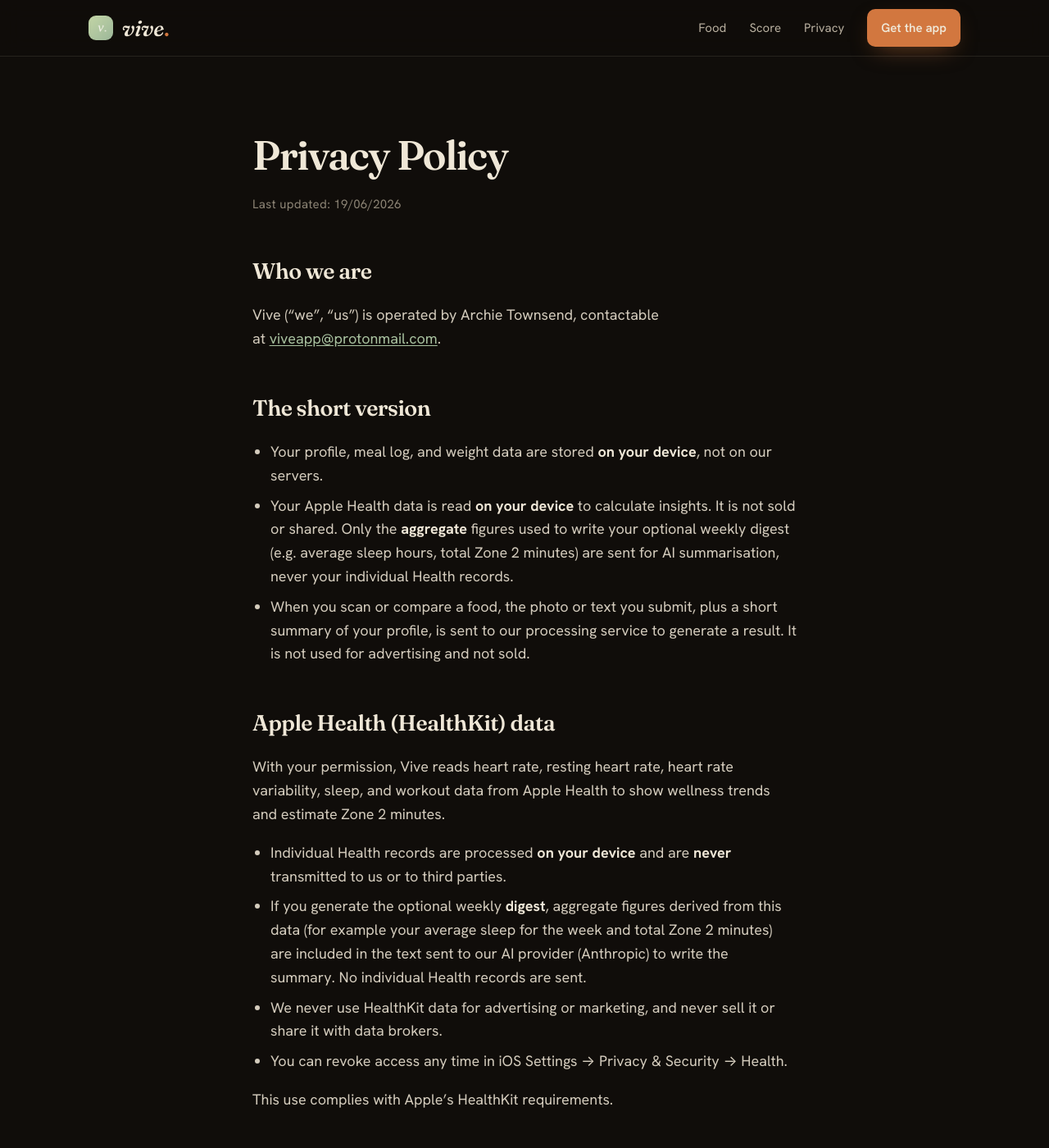
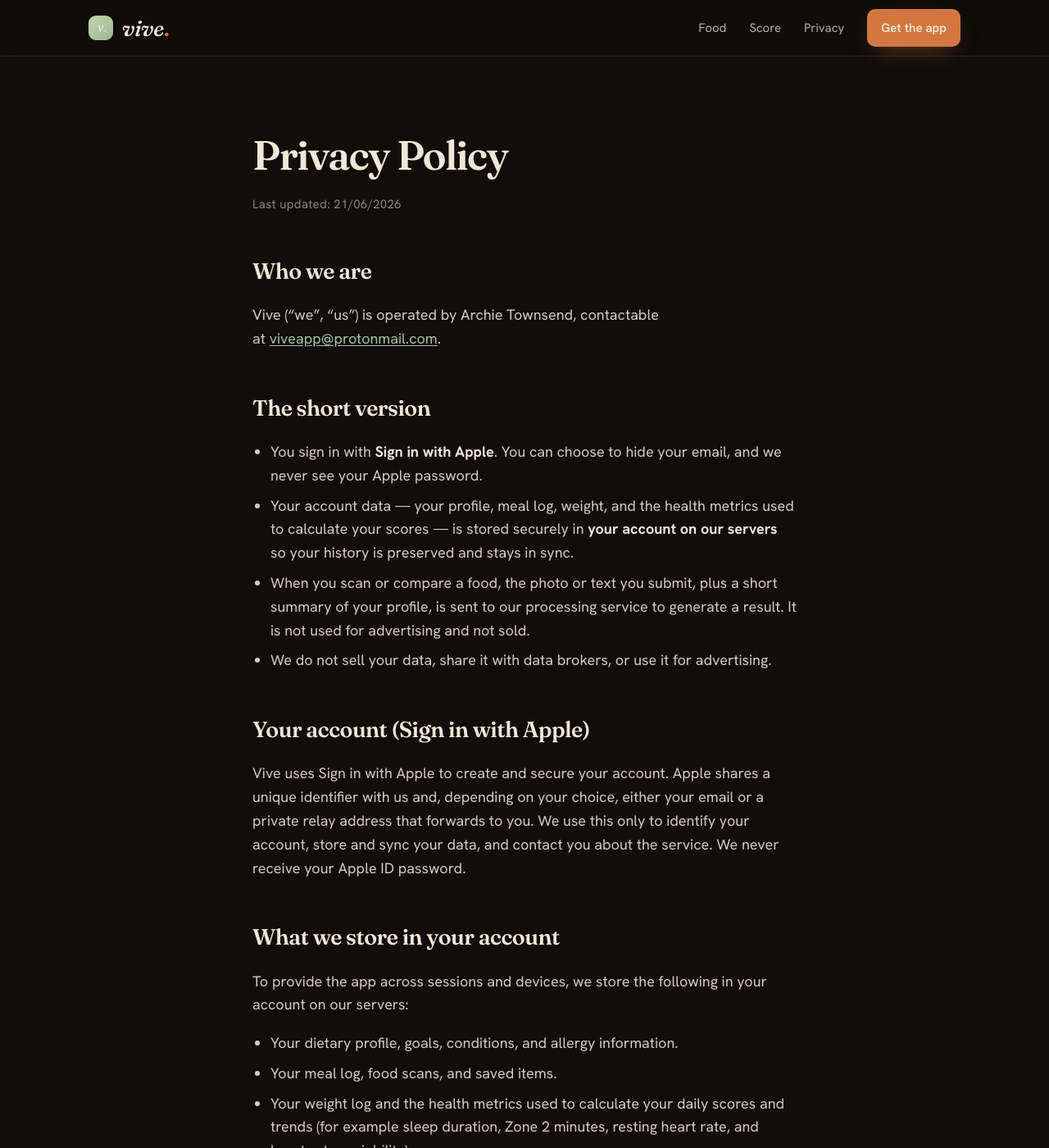
Before and after one commit to archietownsend/viveweb, a Jekyll site: the page built from privacy.md, in a window 1280 px wide and 1400 px high. Shown: the whole window at 82% size. Built offline with Jekyll 4.4.1, drawn with Linux system fonts in a browser that asks for light colours; some of the changed text lies outside the part shown.

Commit message:
Update privacy positioning for Sign in with Apple + server storage
The app is moving to Sign in with Apple and server-side data storage, so
the on-device / no-account marketing is no longer accurate.

- Remove the dedicated privacy section and on-device/no-account callouts from
  the landing page (hero note, lede, final CTA, footer tagline).
- Reframe hero/CTA reassurances around what's true: Sign in with Apple, Apple
  Health integration, free to try.
- Rewrite the Privacy Policy to describe Sign in with Apple, account data stored
  on our servers, HealthKit handling, retention, and account deletion.
- Update Terms (account, health data, termination) to match.
- Update site description and README; drop now-dead privacy CSS.

```diff
--- a/_config.yml
+++ b/_config.yml
@@ -5,8 +5,8 @@
 tagline: "live longer · live better"
 description: >-
   Vive turns a photo of your food into an honest verdict, and your Apple Watch
-  data into a daily longevity score. Scan meals, understand your sleep, build your
-  aerobic base, all on your device.
+  data into a daily longevity score. Scan meals, understand your sleep, and build
+  your aerobic base — one honest score, every day.
 url: "https://getvive.io"
 baseurl: ""   # custom apex domain serves from the root
 
@@ -14,7 +14,7 @@
 company:
   legal_entity: "Archie Townsend"
   jurisdiction: "the United Kingdom"
-policy_updated: "19/06/2026"
+policy_updated: "21/06/2026"
 
 # App Store link, fill in once live.
 app_store_url: "#"
--- a/_layouts/default.html
+++ b/_layouts/default.html
@@ -41,7 +41,7 @@
             <img src="{{ '/assets/img/icon.png' | relative_url }}" alt="" class="brand-mark">
             <span class="wordmark">vive<span class="dot">.</span></span>
           </div>
-          <p class="foot-tag">{{ site.tagline }}. Built privately, for a longer life.</p>
+          <p class="foot-tag">{{ site.tagline }}. Your everyday longevity coach.</p>
         </div>
         <nav class="foot-links" aria-label="Footer">
           <a href="{{ '/' | relative_url }}">Home</a>
--- a/assets/css/style.css
+++ b/assets/css/style.css
@@ -343,23 +343,6 @@
 .dot { display: inline-block; width: 9px; height: 9px; border-radius: 50%; }
 .cap .kicker.indigo::before, .cap .kicker.clay::before, .cap .kicker.sage::before { opacity: 0.8; }
 
-/* ── Privacy band ────────────────────────────────────────── */
-.privacy { background: var(--char); border-top: 1px solid var(--line); }
-.privacy .privacy-grid { display: grid; grid-template-columns: 0.85fr 1.15fr; gap: 60px; align-items: start; }
-.pills { display: grid; gap: 16px; }
-.priv {
-  background: var(--char-3); border: 1px solid var(--line);
-  border-radius: 16px; padding: 24px 26px;
-  display: grid; grid-template-columns: auto 1fr; gap: 18px; align-items: start;
-  transition: border-color 0.2s ease;
-}
-.priv:hover { border-color: var(--line-2); }
-.priv .ic { width: 38px; height: 38px; border-radius: 11px; display: grid; place-items: center; background: var(--char-4); color: var(--sage); }
-.priv .ic svg { width: 20px; height: 20px; }
-.priv h3 { font-family: var(--sans); font-size: 17px; font-weight: 700; margin: 2px 0 4px; letter-spacing: -0.01em; }
-.priv p { margin: 0; color: var(--muted); font-size: 15.5px; }
-.band-note { margin: 28px 0 0; color: var(--faint); font-size: 15px; }
-
 /* ── Final CTA ───────────────────────────────────────────── */
 .final {
   text-align: center; padding: 128px 0;
@@ -407,7 +390,7 @@
   .stage { order: -1; }
   .device { max-width: 264px; }
   .float-chip { left: 2%; bottom: 10%; }
-  .thesis-grid, .food-grid, .score-grid, .privacy .privacy-grid { grid-template-columns: 1fr; gap: 40px; }
+  .thesis-grid, .food-grid, .score-grid { grid-template-columns: 1fr; gap: 40px; }
   .gallery { grid-template-columns: 1fr; }
   .score-grid .stage { order: 0; }
   .nav-links { gap: 18px; }
--- a/privacy.md
+++ b/privacy.md
@@ -3,7 +3,7 @@
 title: Privacy Policy
 permalink: /privacy/
 updated: true
-description: "How Vive handles your data: local-first, no account, never sold."
+description: "How Vive handles your data: Sign in with Apple, secure account storage, never sold."
 ---
 
 ## Who we are
@@ -13,30 +13,50 @@
 
 ## The short version
 
-- Your profile, meal log, and weight data are stored **on your device**, not on
-  our servers.
-- Your Apple Health data is read **on your device** to calculate insights. It is
-  not sold or shared. Only the **aggregate** figures used to write your optional
-  weekly digest (e.g. average sleep hours, total Zone 2 minutes) are sent for AI
-  summarisation, never your individual Health records.
+- You sign in with **Sign in with Apple**. You can choose to hide your email, and
+  we never see your Apple password.
+- Your account data — your profile, meal log, weight, and the health metrics used
+  to calculate your scores — is stored securely in **your account on our servers**
+  so your history is preserved and stays in sync.
 - When you scan or compare a food, the photo or text you submit, plus a short
-  summary of your profile, is sent to our processing service to generate a
-  result. It is not used for advertising and not sold.
+  summary of your profile, is sent to our processing service to generate a result.
+  It is not used for advertising and not sold.
+- We do not sell your data, share it with data brokers, or use it for advertising.
+
+## Your account (Sign in with Apple)
+
+Vive uses Sign in with Apple to create and secure your account. Apple shares a
+unique identifier with us and, depending on your choice, either your email or a
+private relay address that forwards to you. We use this only to identify your
+account, store and sync your data, and contact you about the service. We never
+receive your Apple ID password.
+
+## What we store in your account
+
+To provide the app across sessions and devices, we store the following in your
+account on our servers:
+
+- Your dietary profile, goals, conditions, and allergy information.
+- Your meal log, food scans, and saved items.
+- Your weight log and the health metrics used to calculate your daily scores and
+  trends (for example sleep duration, Zone 2 minutes, resting heart rate, and
+  heart rate variability).
+
+This data is associated with your account identifier, transmitted over encrypted
+connections, and protected by access controls. We retain it while your account is
+active.
 
 ## Apple Health (HealthKit) data
 
 With your permission, Vive reads heart rate, resting heart rate, heart rate
-variability, sleep, and workout data from Apple Health to show wellness trends
-and estimate Zone 2 minutes.
+variability, sleep, and workout data from Apple Health to show wellness trends and
+estimate Zone 2 minutes.
 
-- Individual Health records are processed **on your device** and are **never**
-  transmitted to us or to third parties.
-- If you generate the optional weekly **digest**, aggregate figures derived from
-  this data (for example your average sleep for the week and total Zone 2
-  minutes) are included in the text sent to our AI provider (Anthropic) to write
-  the summary. No individual Health records are sent.
-- We never use HealthKit data for advertising or marketing, and never sell it or
-  share it with data brokers.
+- The metrics needed to calculate and show your scores are stored in your account
+  as described above.
+- We **never** use HealthKit data for advertising or marketing, never sell it, and
+  never share it with data brokers.
+- We do not store HealthKit data in iCloud.
 - You can revoke access any time in iOS Settings → Privacy & Security → Health.
 
 This use complies with Apple's HealthKit requirements.
@@ -47,39 +67,49 @@
 is sent to our backend, which forwards it to our AI analysis provider
 (**Anthropic**, via the Claude API) to produce a result returned to your device.
 A condensed summary of your profile (diet, conditions, allergies, goals, age) is
-included so the verdict can be personalised. We do not attach your name or device
-identifiers to these requests, do not use this content to train models, and do
-not sell it.
+included so the verdict can be personalised. We do not use this content to train
+models, and we do not sell it.
 
-## What we store on your device
+## Service providers
 
-Your dietary profile, free-text health notes, consent acknowledgement, meal
-history, and weight log are stored locally using on-device storage. Use
-**Settings → Clear all data** to erase them, or delete the app to remove
-everything.
+We share data only with providers that help us run the service, under agreements
+that limit their use of it:
+
+- **Apple** — Sign in with Apple and Apple Health.
+- **Anthropic** — AI analysis of food scans and digests.
+- Our cloud hosting and database provider, which stores your account data on our
+  behalf.
 
 ## What we do not collect
 
-We do not require an account. We do not collect your name, email, contacts,
-location, or advertising identifiers. We do not use third-party analytics or
-advertising SDKs.
+We do not collect your contacts or precise location, and we do not use
+third-party analytics or advertising SDKs or ad identifiers.
+
+## Your choices
+
+- Delete your account and its data from within the app (Settings → Delete
+  account).
+- Revoke Health, Camera, or Photo access in iOS Settings at any time.
+- Stop sharing with Sign in with Apple from your Apple ID settings.
+- Contact {% include email.html %} with any privacy request, including access or
+  deletion.
+
+## Data retention
+
+We keep your account data while your account is active. When you delete your
+account, we delete the associated data from our active systems, except where we
+must retain limited records to comply with law.
+
+## Security
+
+Data sent between the app and our servers travels over encrypted connections
+(HTTPS), and account data is protected by access controls. No method of
+transmission or storage is perfectly secure.
 
 ## Children
 
 Vive is not directed to children under 13. Do not use it if you are under that
 age.
-
-## Your choices
-
-- Revoke Health, Camera, or Photo access in iOS Settings at any time.
-- Clear your data in-app (Settings → Clear all data).
-- Delete the app to remove all on-device data.
-- Contact {% include email.html %} with any privacy request.
-
-## Security
-
-Data sent to our processing service travels over encrypted connections (HTTPS).
-No method of transmission or storage is perfectly secure.
 
 ## Medical disclaimer
 
```
Also changed, not shown: index.html (+6 -41 lines), terms.md (+10 -8 lines), README.md.
